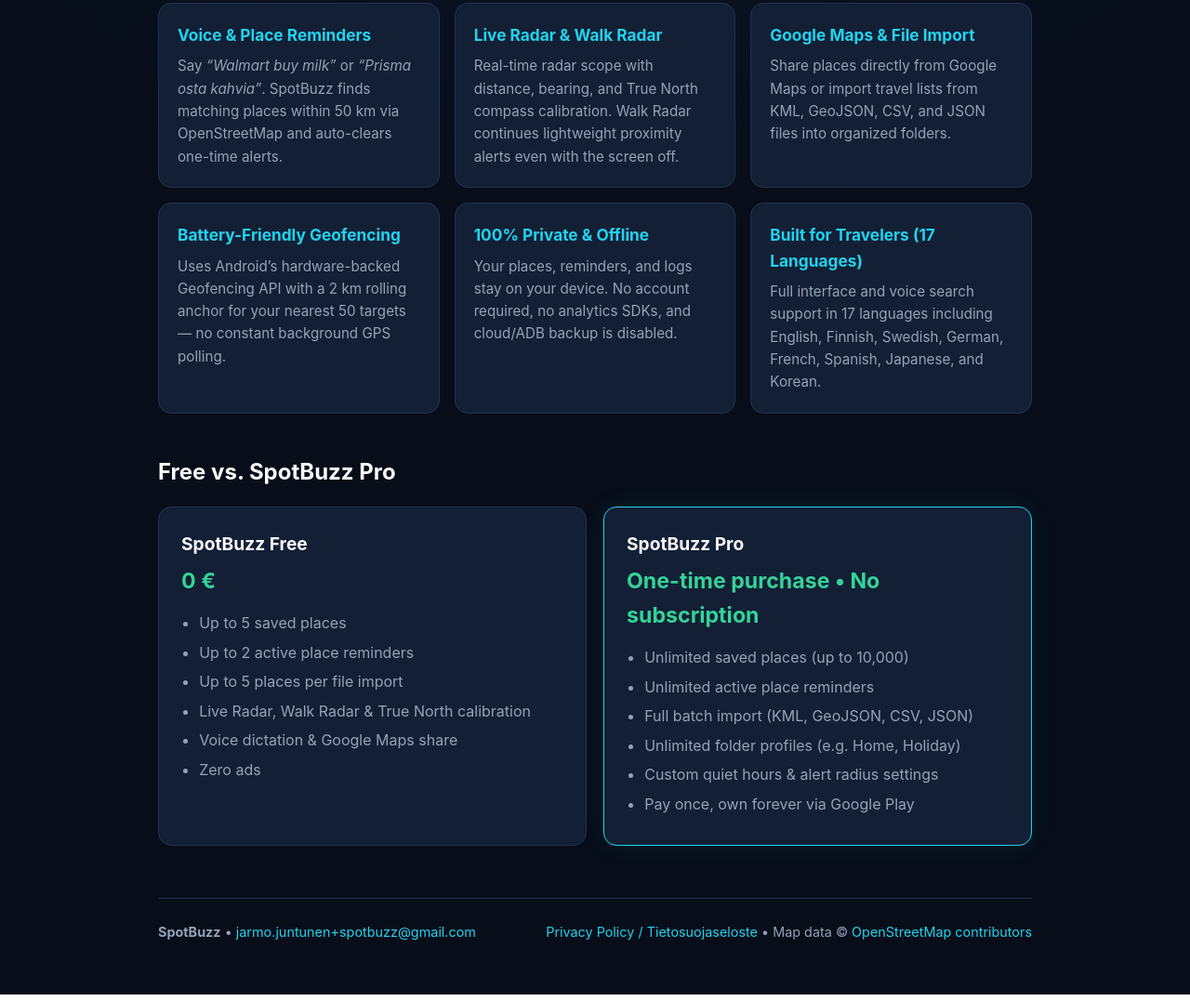
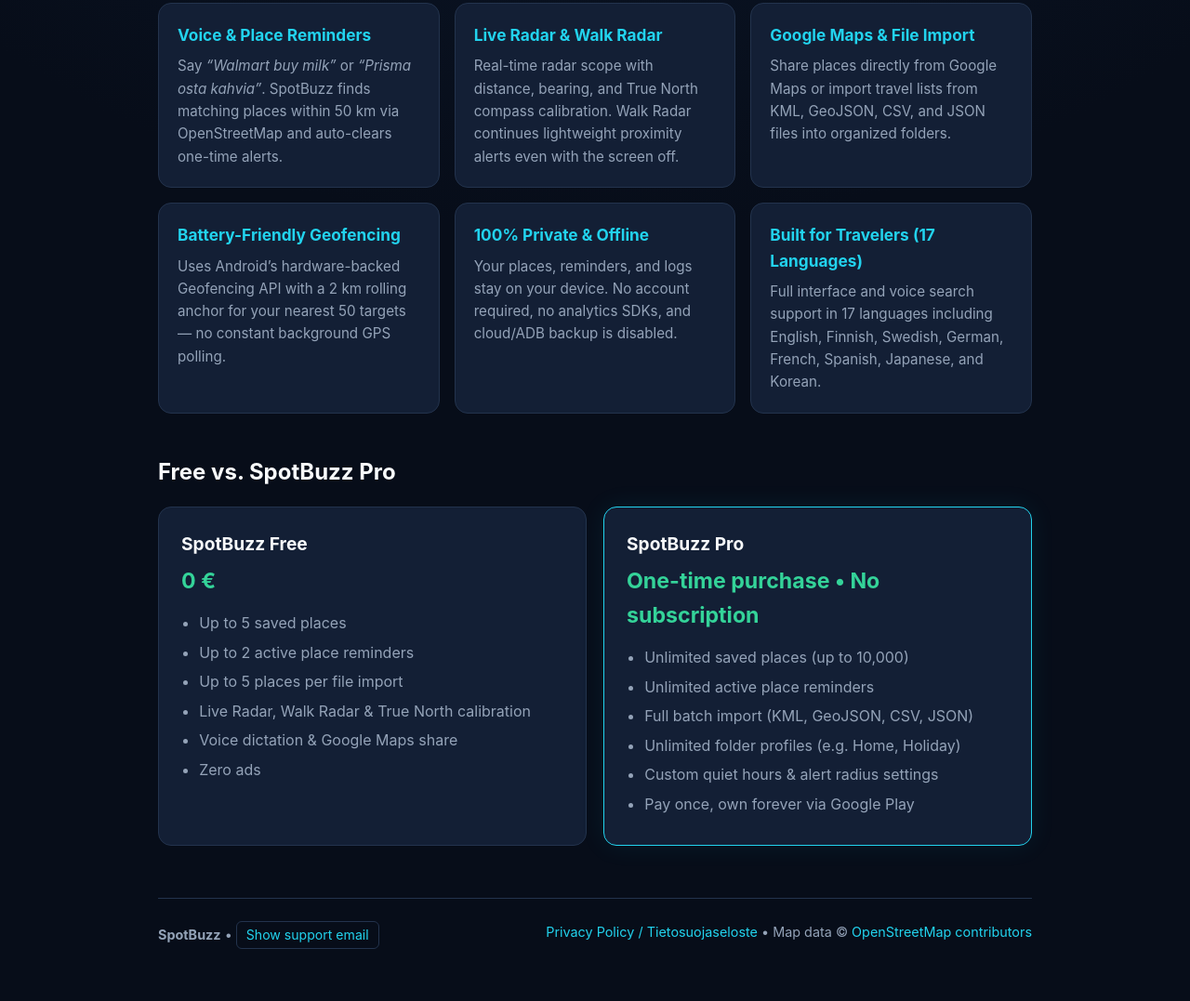
Before and after one commit to jju567/spotbuzz-site, a plain HTML site: page index.html in a window 1280 px wide. Shown: the part 884-1961 px from the top of the page at 93% size. Drawn offline with Linux system fonts and the light colour scheme.

Commit message:
Obfuscate support email behind click-to-reveal button

```diff
--- a/index.html
+++ b/index.html
@@ -222,6 +222,19 @@
       flex-wrap: wrap;
     }
     .hidden { display: none; }
+    .email-reveal {
+      background: transparent;
+      color: var(--accent);
+      border: 1px solid var(--border);
+      border-radius: 6px;
+      padding: 3px 10px;
+      font: inherit;
+      font-size: 0.88rem;
+      cursor: pointer;
+    }
+    .email-reveal:hover {
+      border-color: var(--accent);
+    }
   </style>
 </head>
 <body>
@@ -233,7 +246,7 @@
       </div>
       <nav>
         <a href="privacy.html" data-en="Privacy Policy" data-fi="Tietosuojaseloste">Privacy Policy</a>
-        <a href="mailto:jarmo.juntunen+spotbuzz@gmail.com" data-en="Support" data-fi="Tuki">Support</a>
+        <a href="#contact" data-en="Support" data-fi="Tuki">Support</a>
         <button id="btn-en" class="lang-btn active" type="button" onclick="setLang('en')">EN</button>
         <button id="btn-fi" class="lang-btn" type="button" onclick="setLang('fi')">FI</button>
       </nav>
@@ -430,10 +443,10 @@
       </section>
     </main>
 
-    <footer>
+    <footer id="contact">
       <div>
         <strong>SpotBuzz</strong> &bull;
-        <a href="mailto:jarmo.juntunen+spotbuzz@gmail.com">jarmo.juntunen+spotbuzz@gmail.com</a>
+        <button type="button" class="email-reveal" onclick="revealEmail(this)" data-en="Show support email" data-fi="Näytä tukisähköposti">Show support email</button>
       </div>
       <div>
         <a href="privacy.html">Privacy Policy / Tietosuojaseloste</a> &bull;
@@ -454,6 +467,15 @@
         el.textContent = isFi ? el.getAttribute('data-fi') : el.getAttribute('data-en');
       });
     }
+    function revealEmail(btn) {
+      var u = [106,97,114,109,111,46,106,117,110,116,117,110,101,110,43,115,112,111,116,98,117,122,122];
+      var d = [103,109,97,105,108,46,99,111,109];
+      var addr = String.fromCharCode.apply(null, u) + String.fromCharCode(64) + String.fromCharCode.apply(null, d);
+      var a = document.createElement('a');
+      a.href = 'mailto:' + addr;
+      a.textContent = addr;
+      btn.replaceWith(a);
+    }
     if (navigator.language && navigator.language.toLowerCase().startsWith('fi')) {
       setLang('fi');
     }
```
Also changed, not shown: privacy.html (+24 -2 lines).
